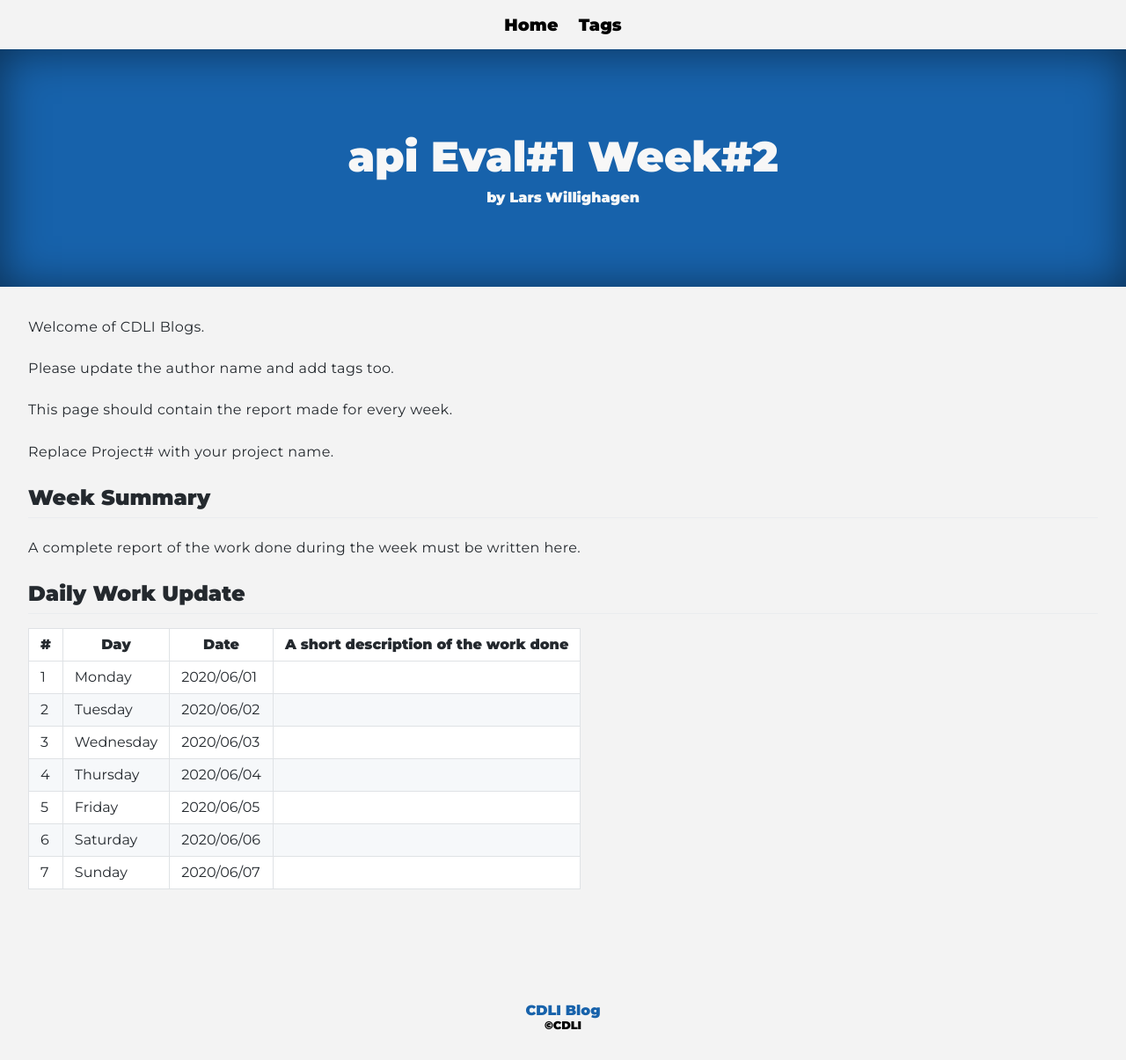
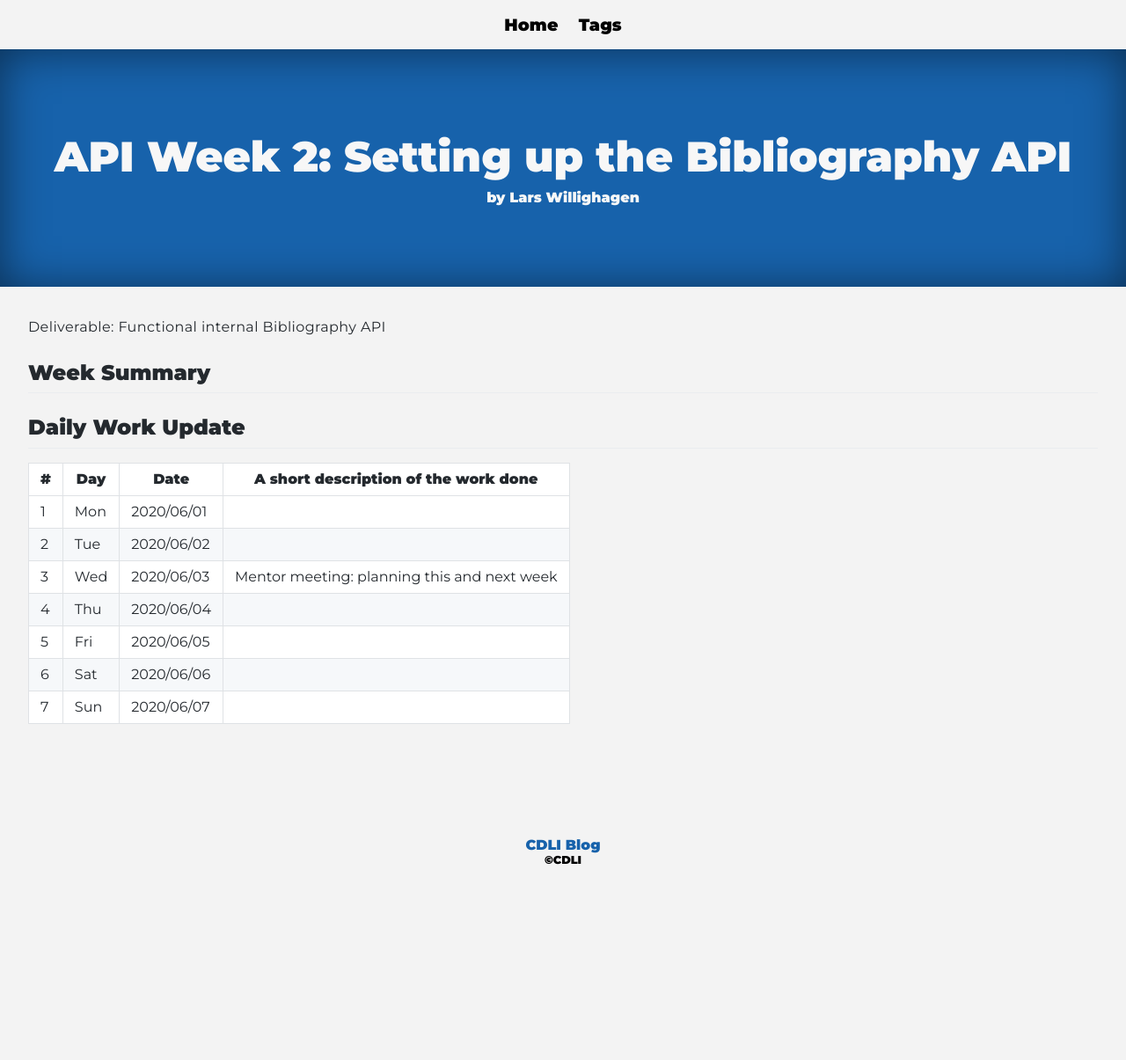
Before and after one commit to cdli-gh/blog, a Jekyll site: the page built from _blog/gsoc20/api/posts/02_week2.md, in a window 1280 px wide. Shown: the whole page at 88% size. Built offline with Jekyll 4.4.1, drawn with Linux system fonts in a browser that asks for light colours; Markdown is read by kramdown in place of the engine named in the settings; after the commit the page ends 1017 px from its top, so only the background shows below that.

Commit message:
gsoc20/api: add week 2 day 1-3

```diff
--- a/_blog/gsoc20/api/posts/02_week2.md
+++ b/_blog/gsoc20/api/posts/02_week2.md
@@ -1,30 +1,22 @@
 ---
 layout: page
-title: api Eval#1 Week#2
+title: "API Week 2: Setting up the Bibliography API"
 author: "Lars Willighagen"
-tags: ["draft","week","gsoc","gsoc2020","api","eval#1","week#2"]
+tags: ["week","gsoc","gsoc2020","api","eval#1","week#2"]
 ---
-Welcome of CDLI Blogs.
 
-Please update the author name and add tags too.
-
-This page should contain the report made for every week.
-
-Replace Project# with your project name.
+Deliverable: Functional internal Bibliography API
 
 ## Week Summary
 
-A complete report of the work done during the week must be written here.
-
-
 ## Daily Work Update
 
-|\#|Day|Date|A short description of the work done|
-|---	|---	|---	|---	|
-|1   	| Monday 	|   2020/06/01	|   	|
-|2   	| Tuesday  	|   2020/06/02	|   	|
-|3   	| Wednesday  	|  2020/06/03 	|   	|
-|4   	| Thursday  	|   2020/06/04	|   	|
-|5   	| Friday  	|   2020/06/05	|   	|
-|6   	| Saturday  	|   2020/06/06	|   	|
-|7   	| Sunday  	|   2020/06/07	|   	|
+| # | Day | Date       | A short description of the work done |
+|---|-----|------------|--------------------------------------|
+| 1 | Mon | 2020/06/01 |  |
+| 2 | Tue | 2020/06/02 |  |
+| 3 | Wed | 2020/06/03 | Mentor meeting: planning this and next week |
+| 4 | Thu | 2020/06/04 |  |
+| 5 | Fri | 2020/06/05 |  |
+| 6 | Sat | 2020/06/06 |  |
+| 7 | Sun | 2020/06/07 |  |
```
Also changed, not shown: _blog/gsoc20/api/posts/01_week1.md (+1 -1 lines).
